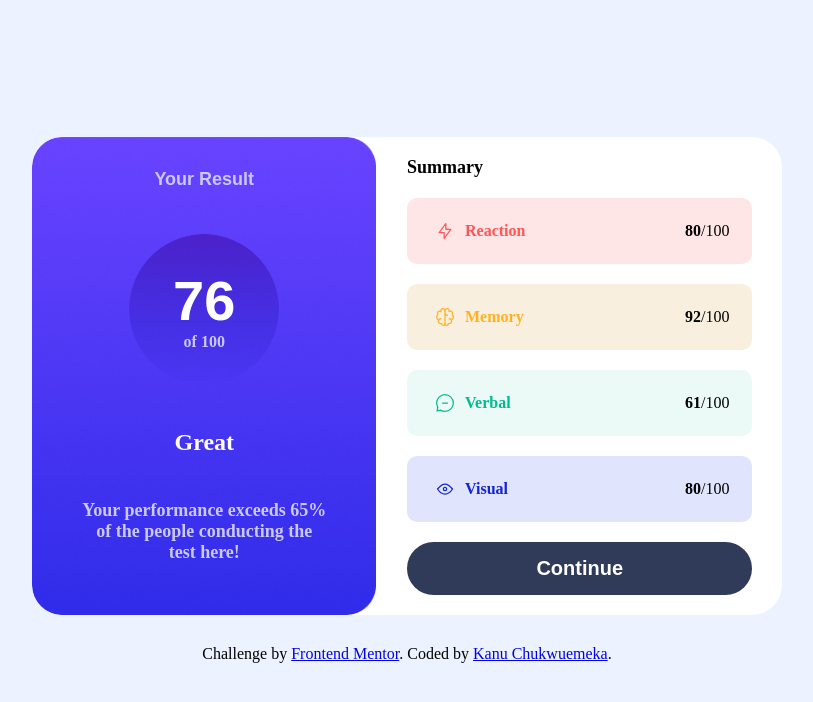
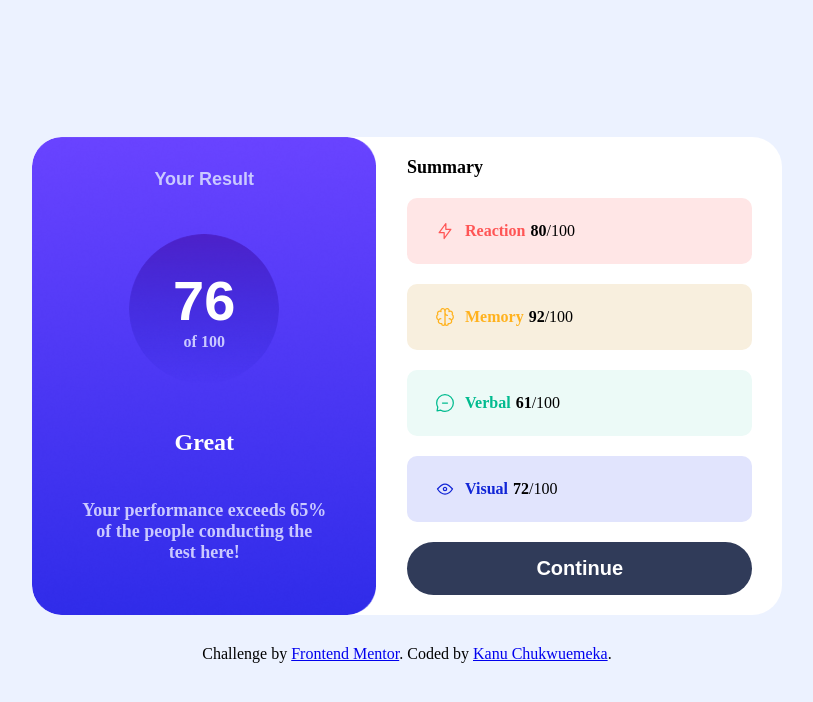
Before and after one commit to Mekuseo/results-summary-component-main, a plain HTML site: page index.html in a window 1280 px wide. Shown: the whole page, without its empty margins (233-1046 px from the left). Drawn offline with Linux system fonts and the light colour scheme.

Commit message:
implement dynamic data fetch

```diff
--- a/index.css
+++ b/index.css
@@ -79,6 +79,15 @@ section {
   gap: 20px;
 }
 
+#score-container {
+  display: flex;
+  flex-direction: column;
+  align-items: flex-start;
+  justify-content: center;
+  gap: 20px;
+  width: 100%;
+}
+
 .score-section > :nth-child(1) {
   font-size: 18px;
   font-weight: bold;
@@ -87,8 +96,9 @@ section {
 .score-card {
   display: flex;
   align-items: center;
-  justify-content: space-between;
   width: 100%;
+  /* justify-content: space-between;
+  width: 100%; */
 }
 
 .score-card > :nth-child(1) {
@@ -99,19 +109,19 @@ section {
   padding: 0 5px
 }
 
-.redBackground,
-.yellowBackground,
-.greenBackground,
-.blueBackground {
+.reactionBackground,
+.memoryBackground,
+.verbalBackground,
+.visualBackground {
   border-radius: 10px;
   padding: 20px;
 }
 
-.redBackground {
+.reactionBackground {
   background-color: #ffe6e6;
 }
 
-.red {
+.reaction {
   font-size: 16px;
   font-weight: 700;
   color: #FF5555;
@@ -121,31 +131,31 @@ section {
   font-weight: 800;
 }
 
-.yellowBackground {
+.memoryBackground {
   background-color: #f8efde;
 }
 
-.yellow {
+.memory {
   color: #FFB21E;
   font-size: 16px;
   font-weight: 700;
 }
 
-.greenBackground {
+.verbalBackground {
   background-color: #ecfaf7;
 }
 
-.green {
+.verbal {
   color: #00BB8F;
   font-size: 16px;
   font-weight: 700;
 }
 
-.blueBackground {
+.visualBackground {
   background-color: #e1e4fd;
 }
 
-.blue {
+.visual {
   color: #1125D6;
   font-size: 16px;
   font-weight: 700;
--- a/index.html
+++ b/index.html
@@ -13,6 +13,7 @@
 
     <title>Frontend Mentor | Results summary component</title>
     <link rel="stylesheet" href="index.css" />
+    <script src="index.js"></script>
   </head>
   <body>
     <section>
@@ -30,50 +31,9 @@
 
       <div class="score-section">
         <h4>Summary</h4>
-        <div class="score-card redBackground">
-          <div>
-            <img src="./assets/images/icon-reaction.svg" alt="reaction-icon" />
-            <p class="red">Reaction</p>
-          </div>
-          <div>
-            <p class="scorePoints"><span>80</span>/100</p>
-          </div>
-        </div>
+        <div id="score-container"></div>
 
-        <div class="score-card yellowBackground">
-          <div>
-            <img src="./assets/images/icon-memory.svg" alt="memory-icon" />
-            <p class="yellow">Memory</p>
-          </div>
-          <div>
-            <p class="scorePoints"><span>92</span>/100</p>
-          </div>
-        </div>
-
-        <div class="score-card greenBackground">
-          <div>
-            <img src="./assets/images/icon-verbal.svg" alt="verbal-icon" />
-            <p class="green">Verbal</p>
-          </div>
-          <div>
-            <p class="scorePoints"><span>61</span>/100</p>
-          </div>
-        </div>
-
-        <div class="score-card blueBackground">
-          <div>
-            <img src="./assets/images/icon-visual.svg" alt="Visual-icon" />
-            <p class="blue">Visual</p>
-          </div>
-          <div>
-            <p class="scorePoints"><span>80</span>/100</p>
-          </div>
-        </div>
-
-        <button class="btn">
-          Continue
-        </button>
-
+        <button class="btn">Continue</button>
       </div>
     </section>
 
--- /dev/null
+++ b/index.js
@@ -0,0 +1,26 @@
+fetch('data.json')
+  .then(response => response.json())
+  .then(data => {
+
+    const scoreContainer = document.getElementById('score-container');
+
+    data.forEach(item => {
+      const scoreCard = document.createElement('div');
+      scoreCard.className = 'score-card ' + item.category.toLowerCase() + 'Background';
+
+      const cardContent = `
+        <div>
+          <img src="${item.icon}" alt="${item.category}-icon" />
+          <p class="${item.category.toLowerCase()}">${item.category}</p>
+        </div>
+        <div>
+          <p class="scorePoints"><span>${item.score}</span>/100</p>
+        </div>
+      `;
+      scoreCard.innerHTML = cardContent;
+      scoreContainer.appendChild(scoreCard);
+    });
+  })
+  .catch(error => {
+    console.error('Error fetching data:', error);
+  });
```
Also changed, not shown: assets/images/circleBackground.png (added), assets/images/resultSummary2.png (added), assets/images/resultsummary.png (added), 1 other file.
